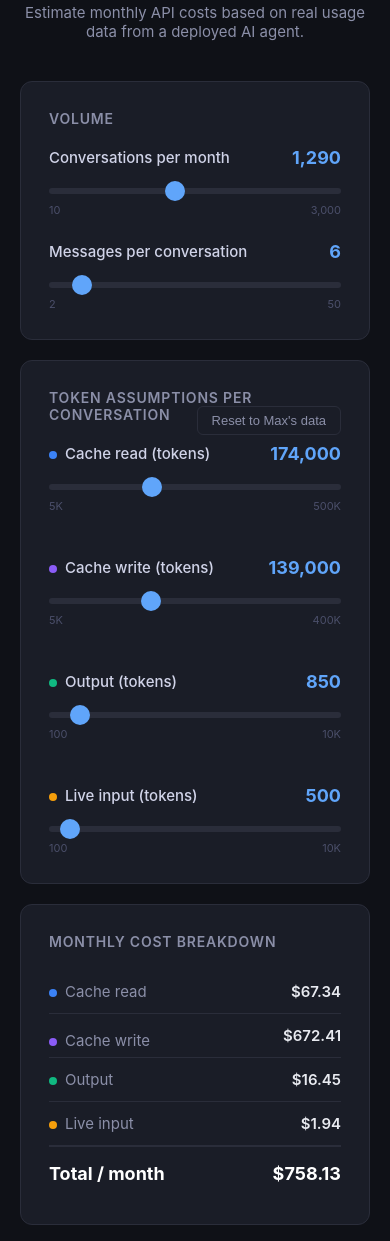
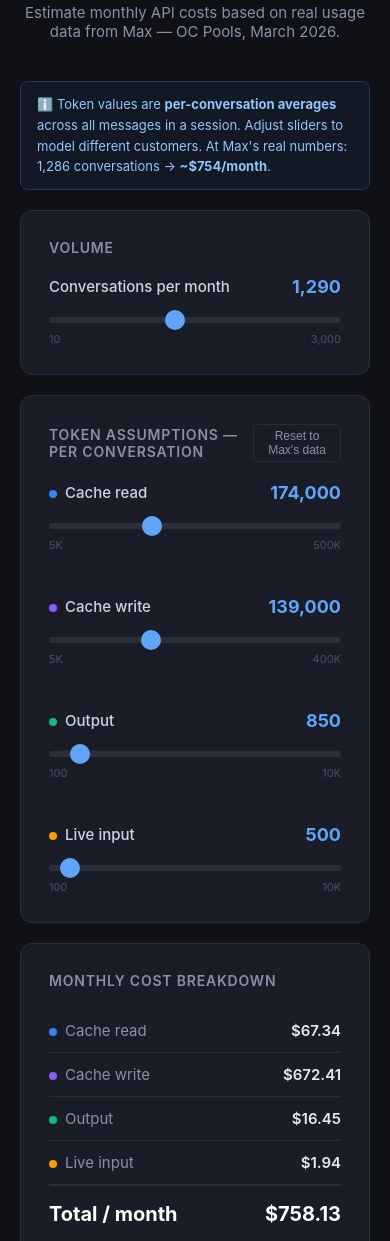
Before and after one commit to bluego-ai/ai-cost-calculator, a plain HTML site: page index.html in a window 390 px wide. Shown: the part 113-1354 px from the top of the page. Drawn offline with Linux system fonts and the light colour scheme.

Commit message:
fix: remove messages slider — token values are already per-conversation totals

```diff
--- a/index.html
+++ b/index.html
@@ -6,267 +6,74 @@
   <title>AI Agent Cost Calculator — bluego.ai</title>
   <style>
     * { box-sizing: border-box; margin: 0; padding: 0; }
-
     body {
       font-family: -apple-system, BlinkMacSystemFont, 'Segoe UI', sans-serif;
-      background: #0f1117;
-      color: #e8eaf0;
-      min-height: 100vh;
-      padding: 40px 20px;
+      background: #0f1117; color: #e8eaf0; min-height: 100vh; padding: 40px 20px;
     }
-
-    .container {
-      max-width: 800px;
-      margin: 0 auto;
+    .container { max-width: 800px; margin: 0 auto; }
+    .header { text-align: center; margin-bottom: 40px; }
+    .header h1 { font-size: 28px; font-weight: 700; color: #fff; margin-bottom: 8px; }
+    .header p { color: #8b8fa8; font-size: 15px; }
+    .badge {
+      display: inline-block; background: #1e3a5f; color: #60a5fa;
+      font-size: 12px; font-weight: 600; padding: 3px 10px;
+      border-radius: 99px; margin-bottom: 12px;
     }
-
-    .header {
-      text-align: center;
-      margin-bottom: 40px;
+    .card {
+      background: #1a1d27; border: 1px solid #2a2d3a;
+      border-radius: 12px; padding: 28px; margin-bottom: 20px;
     }
-
-    .header h1 {
-      font-size: 28px;
-      font-weight: 700;
-      color: #fff;
-      margin-bottom: 8px;
+    .card h2 {
+      font-size: 14px; font-weight: 600; color: #8b8fa8;
+      text-transform: uppercase; letter-spacing: 0.8px; margin-bottom: 20px;
+      display: flex; justify-content: space-between; align-items: center;
     }
-
-    .header p {
-      color: #8b8fa8;
-      font-size: 15px;
+    .slider-group { margin-bottom: 24px; }
+    .slider-group:last-child { margin-bottom: 0; }
+    .slider-label { display: flex; justify-content: space-between; align-items: center; margin-bottom: 10px; }
+    .slider-label span:first-child { font-size: 15px; font-weight: 500; color: #d0d3e8; }
+    .slider-value { font-size: 18px; font-weight: 700; color: #60a5fa; min-width: 100px; text-align: right; }
+    input[type="range"] {
+      width: 100%; height: 6px; -webkit-appearance: none; appearance: none;
+      background: #2a2d3a; border-radius: 3px; outline: none; cursor: pointer;
     }
-
-    .badge {
-      display: inline-block;
-      background: #1e3a5f;
-      color: #60a5fa;
-      font-size: 12px;
-      font-weight: 600;
-      padding: 3px 10px;
-      border-radius: 99px;
-      margin-bottom: 12px;
-      letter-spacing: 0.5px;
+    input[type="range"]::-webkit-slider-thumb {
+      -webkit-appearance: none; width: 20px; height: 20px;
+      background: #60a5fa; border-radius: 50%; cursor: pointer;
     }
-
-    .card {
-      background: #1a1d27;
-      border: 1px solid #2a2d3a;
-      border-radius: 12px;
-      padding: 28px;
-      margin-bottom: 20px;
+    .slider-hints { display: flex; justify-content: space-between; margin-top: 5px; font-size: 11px; color: #4b4f6a; }
+    .token-grid { display: grid; grid-template-columns: 1fr 1fr; gap: 20px; }
+    @media (max-width: 560px) { .token-grid { grid-template-columns: 1fr; } }
+    .breakdown { width: 100%; border-collapse: collapse; }
+    .breakdown tr { border-bottom: 1px solid #2a2d3a; }
+    .breakdown tr:last-child { border-bottom: none; }
+    .breakdown td { padding: 12px 0; font-size: 15px; }
+    .breakdown td:last-child { text-align: right; font-weight: 600; }
+    .breakdown .label { color: #8b8fa8; }
+    .breakdown .total-row td { padding-top: 16px; font-size: 20px; font-weight: 700; color: #fff; border-top: 2px solid #2a2d3a; }
+    .comparison { display: grid; grid-template-columns: 1fr 1fr 1fr; gap: 16px; text-align: center; }
+    @media (max-width: 480px) { .comparison { grid-template-columns: 1fr; } }
+    .stat-box { background: #0f1117; border-radius: 8px; padding: 16px; }
+    .stat-label { font-size: 12px; color: #4b4f6a; text-transform: uppercase; letter-spacing: 0.5px; margin-bottom: 6px; }
+    .stat-value { font-size: 22px; font-weight: 700; color: #fff; }
+    .stat-sub { font-size: 12px; color: #8b8fa8; margin-top: 4px; }
+    .savings .stat-value { color: #34d399; }
+    .without .stat-value { color: #f87171; text-decoration: line-through; opacity: 0.7; }
+    .dot { display: inline-block; width: 8px; height: 8px; border-radius: 50%; margin-right: 8px; }
+    .dot-blue { background: #3b82f6; }
+    .dot-purple { background: #8b5cf6; }
+    .dot-green { background: #10b981; }
+    .dot-yellow { background: #f59e0b; }
+    .footer-note { text-align: center; font-size: 12px; color: #4b4f6a; margin-top: 24px; line-height: 1.6; }
+    .reset-btn {
+      background: none; border: 1px solid #2a2d3a; color: #8b8fa8;
+      font-size: 12px; padding: 4px 12px; border-radius: 6px; cursor: pointer;
     }
-
-    .card h2 {
-      font-size: 14px;
-      font-weight: 600;
-      color: #8b8fa8;
-      text-transform: uppercase;
-      letter-spacing: 0.8px;
-      margin-bottom: 20px;
-    }
-
-    /* Sliders */
-    .slider-group {
-      margin-bottom: 24px;
-    }
-
-    .slider-group:last-child {
-      margin-bottom: 0;
-    }
-
-    .slider-label {
-      display: flex;
-      justify-content: space-between;
-      align-items: center;
-      margin-bottom: 10px;
-    }
-
-    .slider-label span:first-child {
-      font-size: 15px;
-      font-weight: 500;
-      color: #d0d3e8;
-    }
-
-    .slider-value {
-      font-size: 18px;
-      font-weight: 700;
-      color: #60a5fa;
-      min-width: 80px;
-      text-align: right;
-    }
-
-    input[type="range"] {
-      width: 100%;
-      height: 6px;
-      -webkit-appearance: none;
-      appearance: none;
-      background: #2a2d3a;
-      border-radius: 3px;
-      outline: none;
-      cursor: pointer;
-    }
-
-    input[type="range"]::-webkit-slider-thumb {
-      -webkit-appearance: none;
-      width: 20px;
-      height: 20px;
-      background: #60a5fa;
-      border-radius: 50%;
-      cursor: pointer;
-      transition: background 0.2s;
-    }
-
-    input[type="range"]::-webkit-slider-thumb:hover {
-      background: #93c5fd;
-    }
-
-    .slider-hints {
-      display: flex;
-      justify-content: space-between;
-      margin-top: 5px;
-      font-size: 11px;
-      color: #4b4f6a;
-    }
-
-    /* Token sliders section */
-    .token-sliders {
-      display: grid;
-      grid-template-columns: 1fr 1fr;
-      gap: 20px;
-    }
-
-    @media (max-width: 560px) {
-      .token-sliders { grid-template-columns: 1fr; }
-    }
-
-    /* Cost breakdown table */
-    .breakdown {
-      width: 100%;
-      border-collapse: collapse;
-    }
-
-    .breakdown tr {
-      border-bottom: 1px solid #2a2d3a;
-    }
-
-    .breakdown tr:last-child {
-      border-bottom: none;
-    }
-
-    .breakdown td {
-      padding: 12px 0;
-      font-size: 15px;
-    }
-
-    .breakdown td:last-child {
-      text-align: right;
-      font-weight: 600;
-    }
-
-    .breakdown .label {
-      color: #8b8fa8;
-    }
-
-    .breakdown .tokens {
-      color: #4b4f6a;
-      font-size: 12px;
-      padding-top: 0;
-      padding-bottom: 4px;
-    }
-
-    .breakdown .total-row td {
-      padding-top: 16px;
-      font-size: 18px;
-      font-weight: 700;
-      color: #fff;
-      border-top: 2px solid #2a2d3a;
-    }
-
-    /* Comparison */
-    .comparison {
-      display: grid;
-      grid-template-columns: 1fr 1fr 1fr;
-      gap: 16px;
-      text-align: center;
-    }
-
-    @media (max-width: 480px) {
-      .comparison { grid-template-columns: 1fr; }
-    }
-
-    .stat-box {
-      background: #0f1117;
-      border-radius: 8px;
-      padding: 16px;
-    }
-
-    .stat-box .stat-label {
-      font-size: 12px;
-      color: #4b4f6a;
-      text-transform: uppercase;
-      letter-spacing: 0.5px;
-      margin-bottom: 6px;
-    }
-
-    .stat-box .stat-value {
-      font-size: 22px;
-      font-weight: 700;
-      color: #fff;
-    }
-
-    .stat-box .stat-sub {
-      font-size: 12px;
-      color: #8b8fa8;
-      margin-top: 4px;
-    }
-
-    .stat-box.savings .stat-value {
-      color: #34d399;
-    }
-
-    .stat-box.without .stat-value {
-      color: #f87171;
-      text-decoration: line-through;
-      opacity: 0.7;
-    }
-
-    /* Color dots */
-    .dot {
-      display: inline-block;
-      width: 8px;
-      height: 8px;
-      border-radius: 50%;
-      margin-right: 8px;
-    }
-
-    .dot-blue   { background: #3b82f6; }
-    .dot-purple { background: #8b5cf6; }
-    .dot-green  { background: #10b981; }
-    .dot-yellow { background: #f59e0b; }
-
-    .footer-note {
-      text-align: center;
-      font-size: 12px;
-      color: #4b4f6a;
-      margin-top: 24px;
-    }
-
-    .reset-btn {
-      background: none;
-      border: 1px solid #2a2d3a;
-      color: #8b8fa8;
-      font-size: 13px;
-      padding: 6px 14px;
-      border-radius: 6px;
-      cursor: pointer;
-      float: right;
-      transition: all 0.2s;
-    }
-
-    .reset-btn:hover {
-      border-color: #60a5fa;
-      color: #60a5fa;
+    .reset-btn:hover { border-color: #60a5fa; color: #60a5fa; }
+    .info-note {
+      background: rgba(30,58,95,0.2); border: 1px solid #1e3a5f;
+      border-radius: 8px; padding: 12px 16px; margin-bottom: 20px;
+      font-size: 13px; color: #93c5fd; line-height: 1.6;
     }
   </style>
 </head>
@@ -276,13 +83,15 @@
   <div class="header">
     <div class="badge">bluego.ai</div>
     <h1>AI Agent Cost Calculator</h1>
-    <p>Estimate monthly API costs based on real usage data from a deployed AI agent.</p>
+    <p>Estimate monthly API costs based on real usage data from Max — OC Pools, March 2026.</p>
   </div>
 
-  <!-- Volume -->
+  <div class="info-note">
+    ℹ️ Token values are <strong>per-conversation averages</strong> across all messages in a session. Adjust sliders to model different customers. At Max's real numbers: 1,286 conversations → <strong>~$754/month</strong>.
+  </div>
+
   <div class="card">
     <h2>Volume</h2>
-
     <div class="slider-group">
       <div class="slider-label">
         <span>Conversations per month</span>
@@ -291,26 +100,15 @@
       <input type="range" id="sl-convos" min="10" max="3000" step="10" value="1286" />
       <div class="slider-hints"><span>10</span><span>3,000</span></div>
     </div>
-
-    <div class="slider-group">
-      <div class="slider-label">
-        <span>Messages per conversation</span>
-        <span class="slider-value" id="val-msgs">6</span>
-      </div>
-      <input type="range" id="sl-msgs" min="2" max="50" step="1" value="6" />
-      <div class="slider-hints"><span>2</span><span>50</span></div>
-    </div>
   </div>
 
-  <!-- Token assumptions -->
   <div class="card">
-    <h2>Token assumptions per conversation <button class="reset-btn" onclick="resetTokens()">Reset to Max's data</button></h2>
-
-    <div class="token-sliders">
+    <h2>Token assumptions — per conversation <button class="reset-btn" onclick="resetTokens()">Reset to Max's data</button></h2>
+    <div class="token-grid">
 
       <div class="slider-group">
         <div class="slider-label">
-          <span><span class="dot dot-blue"></span>Cache read (tokens)</span>
+          <span><span class="dot dot-blue"></span>Cache read</span>
           <span class="slider-value" id="val-cr">174,256</span>
         </div>
         <input type="range" id="sl-cr" min="5000" max="500000" step="1000" value="174256" />
@@ -319,7 +117,7 @@
 
       <div class="slider-group">
         <div class="slider-label">
-          <span><span class="dot dot-purple"></span>Cache write (tokens)</span>
+          <span><span class="dot dot-purple"></span>Cache write</span>
           <span class="slider-value" id="val-cw">138,981</span>
         </div>
         <input type="range" id="sl-cw" min="5000" max="400000" step="1000" value="138981" />
@@ -328,7 +126,7 @@
 
       <div class="slider-group">
         <div class="slider-label">
-          <span><span class="dot dot-green"></span>Output (tokens)</span>
+          <span><span class="dot dot-green"></span>Output</span>
           <span class="slider-value" id="val-out">866</span>
         </div>
         <input type="range" id="sl-out" min="100" max="10000" step="50" value="866" />
@@ -337,7 +135,7 @@
 
       <div class="slider-group">
         <div class="slider-label">
-          <span><span class="dot dot-yellow"></span>Live input (tokens)</span>
+          <span><span class="dot dot-yellow"></span>Live input</span>
           <span class="slider-value" id="val-li">503</span>
         </div>
         <input type="range" id="sl-li" min="100" max="10000" step="50" value="503" />
@@ -347,17 +145,15 @@
     </div>
   </div>
 
-  <!-- Results -->
   <div class="card">
     <h2>Monthly cost breakdown</h2>
-
     <table class="breakdown">
       <tr>
         <td><span class="dot dot-blue"></span><span class="label">Cache read</span></td>
         <td id="cost-cr">—</td>
       </tr>
       <tr>
-        <td style="padding-bottom:2px"><span class="dot dot-purple"></span><span class="label">Cache write</span></td>
+        <td><span class="dot dot-purple"></span><span class="label">Cache write</span></td>
         <td id="cost-cw">—</td>
       </tr>
       <tr>
@@ -375,7 +171,6 @@
     </table>
   </div>
 
-  <!-- Comparison -->
   <div class="card">
     <h2>Cache savings</h2>
     <div class="comparison">
@@ -390,7 +185,7 @@
         <div class="stat-sub">actual cost</div>
       </div>
       <div class="stat-box savings">
-        <div class="stat-label">Savings</div>
+        <div class="stat-label">You save</div>
         <div class="stat-value" id="comp-savings">—</div>
         <div class="stat-sub" id="comp-pct">cheaper</div>
       </div>
@@ -398,87 +193,52 @@
   </div>
 
   <p class="footer-note">
-    Based on real usage data from Max — an AI agent managing 14 customer group chats for a pool company (OC Pools, Mar 2026).<br/>
+    Real data: Max — AI agent managing 14 customer group chats for OC Pools (Mar 2026) · 1,286 conversations · $754 actual spend<br/>
     Pricing: claude-sonnet · Input $3/M · Output $15/M · Cache read $0.30/M · Cache write $3.75/M
   </p>
 
 </div>
+<script>
+  const PRICE = { input: 3.00, output: 15.00, cacheRead: 0.30, cacheWrite: 3.75 };
 
-<script>
-  // Pricing (per million tokens)
-  const PRICE = {
-    input:       3.00,
-    output:     15.00,
-    cacheRead:   0.30,
-    cacheWrite:  3.75,
-  };
-
-  function fmt(n) {
-    return n.toLocaleString('en-US', { maximumFractionDigits: 0 });
-  }
-
-  function fmtDollar(n) {
-    if (n >= 1000) return '$' + (n/1000).toLocaleString('en-US', { minimumFractionDigits: 1, maximumFractionDigits: 1 }) + 'K';
-    return '$' + n.toLocaleString('en-US', { minimumFractionDigits: 2, maximumFractionDigits: 2 });
+  function fmt(n) { return n.toLocaleString('en-US', { maximumFractionDigits: 0 }); }
+  function fmtD(n) {
+    if (n >= 1000) return '$' + (n / 1000).toFixed(1) + 'K';
+    return '$' + n.toFixed(2);
   }
 
   function calculate() {
     const convos = +document.getElementById('sl-convos').value;
-    const msgs   = +document.getElementById('sl-msgs').value;
     const cr     = +document.getElementById('sl-cr').value;
     const cw     = +document.getElementById('sl-cw').value;
     const out    = +document.getElementById('sl-out').value;
     const li     = +document.getElementById('sl-li').value;
 
-    // Update display values
     document.getElementById('val-convos').textContent = fmt(convos);
-    document.getElementById('val-msgs').textContent   = msgs;
     document.getElementById('val-cr').textContent     = fmt(cr);
     document.getElementById('val-cw').textContent     = fmt(cw);
     document.getElementById('val-out').textContent    = fmt(out);
     document.getElementById('val-li').textContent     = fmt(li);
 
-    // Scale output and live input by messages ratio (baseline = 6)
-    const msgRatio = msgs / 6;
-    const scaledOut = out * msgRatio;
-    const scaledLi  = li  * msgRatio;
+    const cCr  = cr  * convos / 1e6 * PRICE.cacheRead;
+    const cCw  = cw  * convos / 1e6 * PRICE.cacheWrite;
+    const cOut = out * convos / 1e6 * PRICE.output;
+    const cLi  = li  * convos / 1e6 * PRICE.input;
+    const total = cCr + cCw + cOut + cLi;
 
-    // Cache: system prompt fixed (~9K), new context scales with msgs
-    // But user controls the base — we scale the non-system-prompt portion
-    const SYSTEM_PROMPT = 9000;
-    const perMsgContext = Math.max(0, cr - SYSTEM_PROMPT) / 6;
-    const scaledCr = SYSTEM_PROMPT + perMsgContext * msgs;
+    document.getElementById('cost-cr').textContent    = fmtD(cCr);
+    document.getElementById('cost-cw').textContent    = fmtD(cCw);
+    document.getElementById('cost-out').textContent   = fmtD(cOut);
+    document.getElementById('cost-li').textContent    = fmtD(cLi);
+    document.getElementById('cost-total').textContent = fmtD(total);
 
-    const perMsgCw = Math.max(0, cw - SYSTEM_PROMPT) / 6;
-    const scaledCw = SYSTEM_PROMPT + perMsgCw * msgs;
+    const without = (cr + cw + li) * convos / 1e6 * PRICE.input + cOut;
+    const savings = without - total;
+    const pct = without > 0 ? (savings / without * 100) : 0;
 
-    // Monthly totals
-    const totalCr  = scaledCr  * convos;
-    const totalCw  = scaledCw  * convos;
-    const totalOut = scaledOut * convos;
-    const totalLi  = scaledLi  * convos;
-
-    // Costs
-    const costCr  = totalCr  / 1e6 * PRICE.cacheRead;
-    const costCw  = totalCw  / 1e6 * PRICE.cacheWrite;
-    const costOut = totalOut / 1e6 * PRICE.output;
-    const costLi  = totalLi  / 1e6 * PRICE.input;
-    const costTotal = costCr + costCw + costOut + costLi;
-
-    document.getElementById('cost-cr').textContent  = fmtDollar(costCr);
-    document.getElementById('cost-cw').textContent  = fmtDollar(costCw);
-    document.getElementById('cost-out').textContent = fmtDollar(costOut);
-    document.getElementById('cost-li').textContent  = fmtDollar(costLi);
-    document.getElementById('cost-total').textContent = fmtDollar(costTotal);
-
-    // Without cache: treat cache_read + cache_write as regular input
-    const withoutCache = (totalCr + totalCw + totalLi) / 1e6 * PRICE.input + costOut;
-    const savings = withoutCache - costTotal;
-    const pct = withoutCache > 0 ? (savings / withoutCache * 100) : 0;
-
-    document.getElementById('comp-without').textContent = fmtDollar(withoutCache);
-    document.getElementById('comp-with').textContent    = fmtDollar(costTotal);
-    document.getElementById('comp-savings').textContent = fmtDollar(savings);
+    document.getElementById('comp-without').textContent = fmtD(without);
+    document.getElementById('comp-with').textContent    = fmtD(total);
+    document.getElementById('comp-savings').textContent = fmtD(savings);
     document.getElementById('comp-pct').textContent     = pct.toFixed(0) + '% cheaper';
   }
 
@@ -490,12 +250,7 @@
     calculate();
   }
 
-  // Wire up all sliders
-  document.querySelectorAll('input[type="range"]').forEach(el => {
-    el.addEventListener('input', calculate);
-  });
-
-  // Initial render
+  document.querySelectorAll('input[type="range"]').forEach(el => el.addEventListener('input', calculate));
   calculate();
 </script>
 </body>
```
